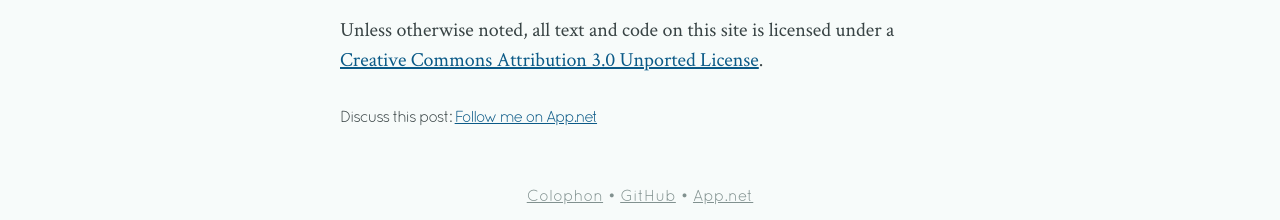
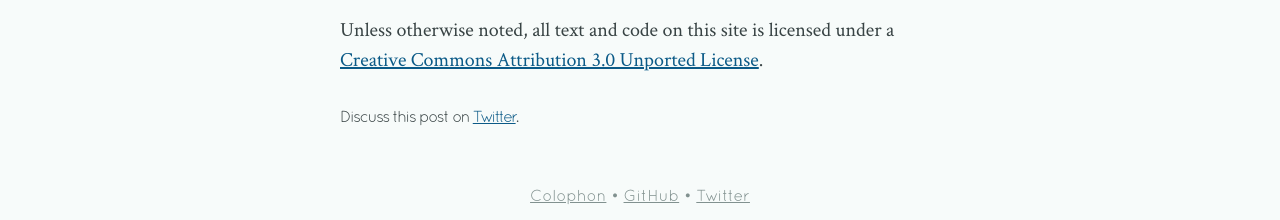
Before and after one commit to mmertsock/mmertsock.github.io, a Jekyll site: the page built from colophon/index.md, in a window 1280 px wide. Shown: the part 893-1113 px from the top of the page. Built offline with Jekyll 4.4.1, drawn with Linux system fonts in a browser that asks for light colours; a script that is not in the unit is left out.

Commit message:
Replace App.net with Twitter

```diff
--- a/_layouts/default.html
+++ b/_layouts/default.html
@@ -29,7 +29,7 @@
         <p>
             <a href="{{ site.url }}/colophon/">Colophon</a> •
             <a href="https://github.com/mmertsock">GitHub</a> •
-            <a href="https://alpha.app.net/mmprog">App.net</a>
+            <a href="https://twitter.com/mmertsock">Twitter</a>
         </p>
     </footer>
 
--- a/_layouts/post.html
+++ b/_layouts/post.html
@@ -11,7 +11,6 @@ layout: default
 </article>
 
 <div class="discuss">
-    Discuss this post:
-    <a href='https://alpha.app.net/mmprog' class='adn-button' target='_blank' data-type='follow' data-width='295' data-height='20' data-user-id='@mmprog' data-show-username='1' rel='me'>Follow me on App.net</a>
-<script>(function(d,s,id){var js,fjs=d.getElementsByTagName(s)[0];if(!d.getElementById(id)){js=d.createElement(s);js.id=id;js.src='//d2zh9g63fcvyrq.cloudfront.net/adn.js';fjs.parentNode.insertBefore(js,fjs);}}(document, 'script', 'adn-button-js'));</script>
+    Discuss this post on
+    <a href="https://twitter.com/mmertsock">Twitter</a>.
 </div>
```
